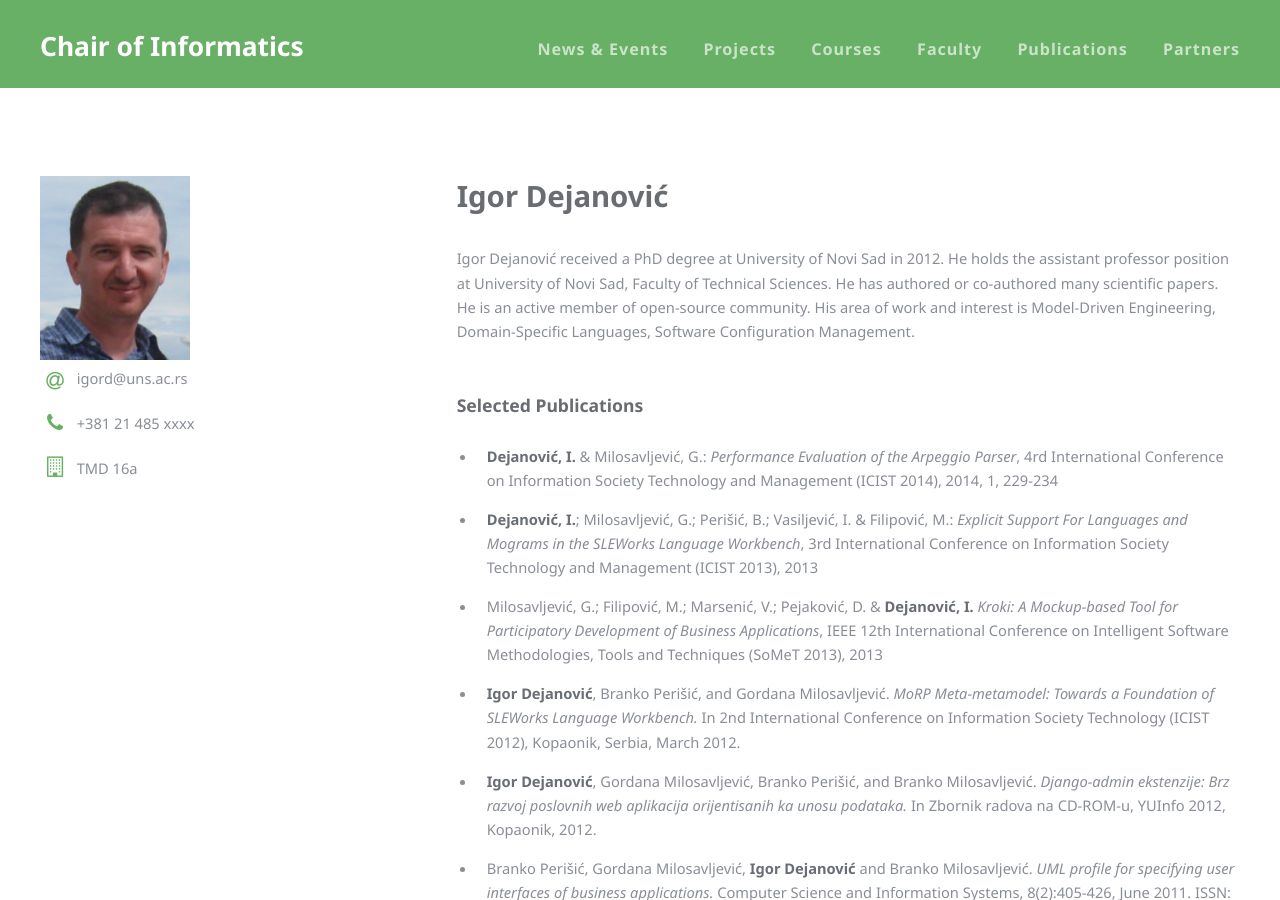
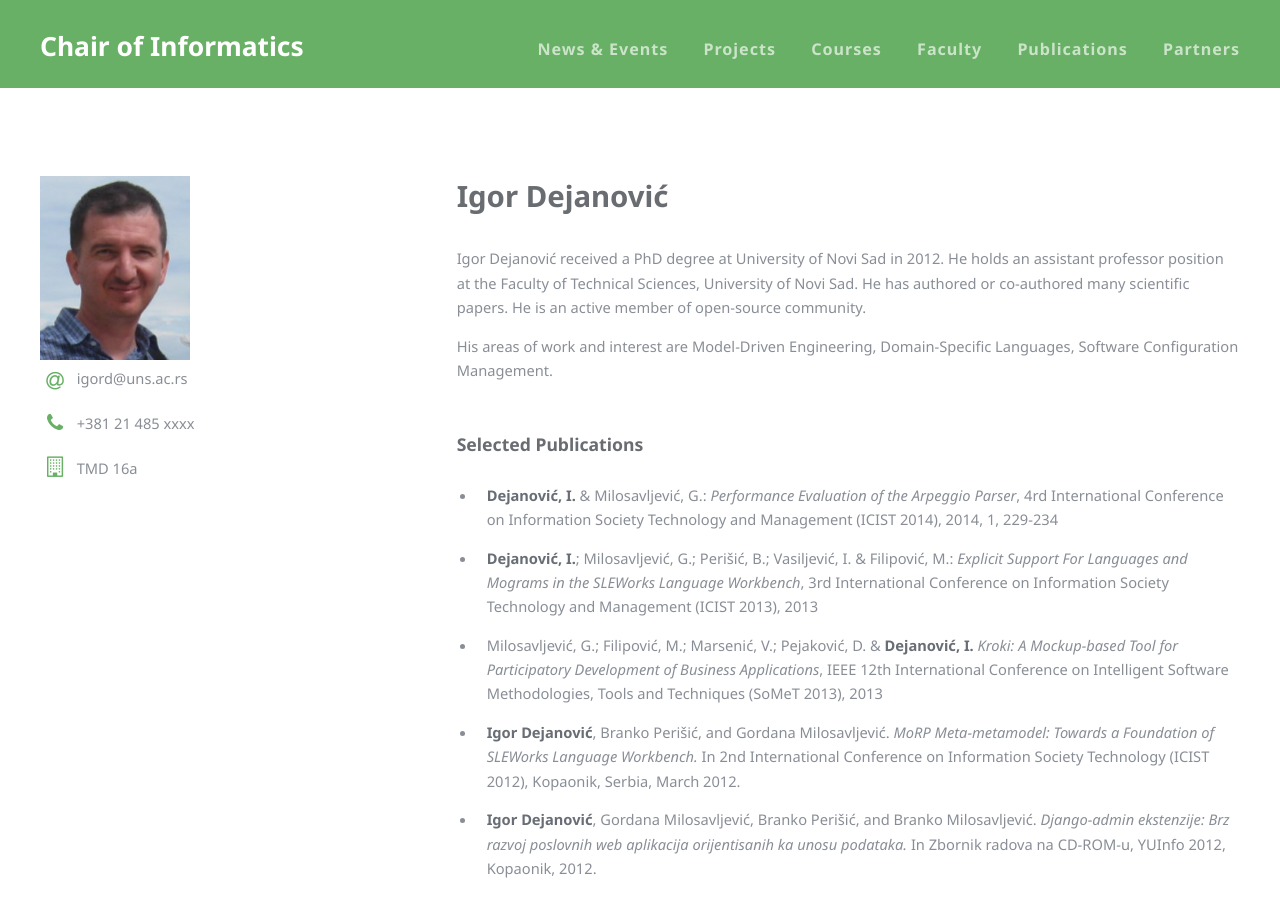
Before and after one commit to unsftn/informatika, a Jekyll site: the page built from _faculty/IgorDejanovic.md, in a window 1280 px wide and 900 px high. Built offline with Jekyll 4.4.1, drawn with Linux system fonts in a browser that asks for light colours.

Commit message:
Par sitnih ispravki.

```diff
--- a/_faculty/IgorDejanovic.md
+++ b/_faculty/IgorDejanovic.md
@@ -12,11 +12,12 @@ photo: IgorDejanovic.jpg
 ---
 
 Igor Dejanović received a PhD degree at University of Novi Sad in 2012.  He
-holds the assistant professor position at University of Novi Sad, Faculty of
-Technical Sciences. He has authored or co-authored many scientific papers. He
-is an active member of open-source community. His area of work and interest is
-Model-Driven Engineering, Domain-Specific Languages, Software Configuration
-Management.
+holds an assistant professor position at the Faculty of Technical Sciences,
+University of Novi Sad. He has authored or co-authored many scientific papers.
+He is an active member of open-source community.
+
+His areas of work and interest are Model-Driven Engineering, Domain-Specific
+Languages, Software Configuration Management.
 
 ### Selected Publications
 
```
